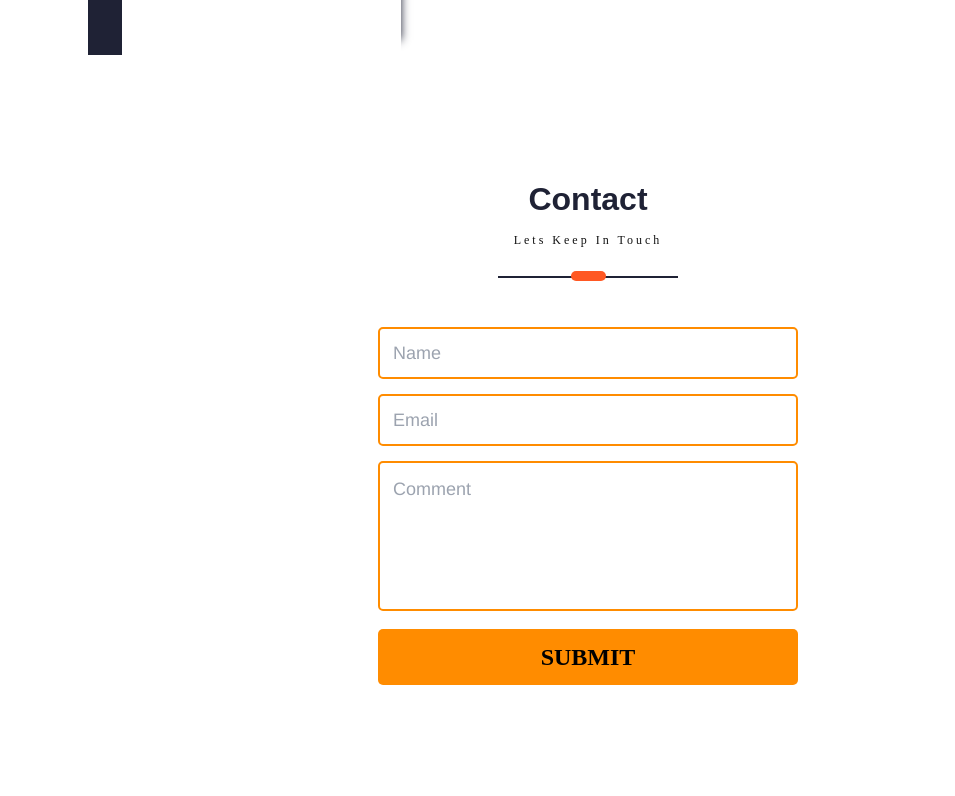
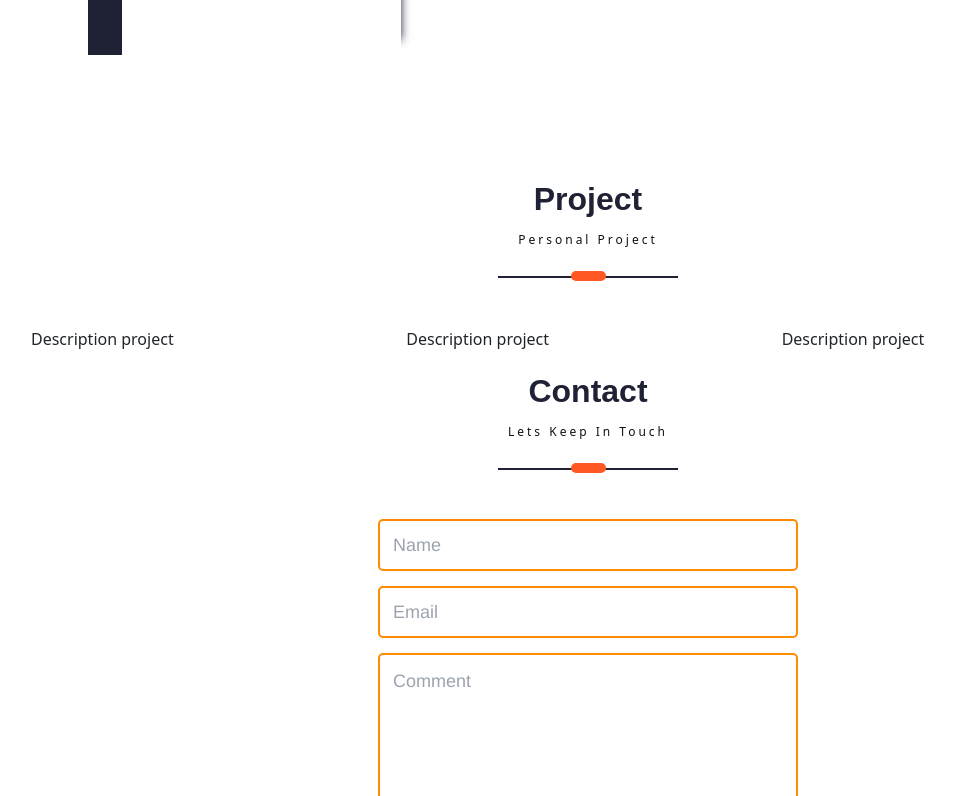
Before and after one commit to begasic2001/Portfolio, a Next.js app: page / in a window 1280 px wide. Shown: the part 2000-2796 px from the top of the page, without its empty margins (52-1007 px from the left). Before the commit the page ends 2735 px from the top, so only its background shows below. Built offline with nearby package versions, Linux system fonts and the light colour scheme.

Commit message:
Set Up Owl Carousel

```diff
--- /dev/null
+++ b/app/components/Projects/Project.tsx
@@ -0,0 +1,65 @@
+"use client";
+import ScreenHeading from "@/app/utils/ScreenHeading/ScreenHeading";
+import React from "react";
+import "owl.carousel/dist/assets/owl.carousel.css";
+import "owl.carousel/dist/assets/owl.theme.default.css";
+import dynamic from "next/dynamic";
+
+const OwlCarousel = dynamic(() => import("react-owl-carousel"), {
+  ssr: false,
+});
+
+import "bootstrap/dist/css/bootstrap.min.css";
+import { Container, Row, Col } from "react-bootstrap";
+import Image from "next/image";
+
+const options = {
+  loop: true,
+  margin: 10,
+  items: 1,
+  autoplay: true,
+
+  // loop: true,
+  // margin: 0,
+  nav: true,
+  animateIn: "bounceInRight",
+  animateOut: "bounceOutRight",
+  dots: true,
+  // autoplay: true,
+  smartSpeed: 1000,
+  responsive: {
+    0: {
+      items: 1,
+    },
+    768: {
+      items: 1,
+    },
+    1000: {
+      items: 3,
+    },
+  },
+};
+
+const Project = () => {
+  return (
+    <div>
+      <ScreenHeading title="Project" subHeading="Personal Project" />
+      <Container>
+        <Row>
+          <OwlCarousel className="owl-carousel owl-theme" id="" {...options}>
+            <Col lg={12}>
+              <div className="testi-item">
+                <div className="testi-comment">
+                  {/* <Image src={} width={100} height={100} /> */}
+                  <p>Description project</p>
+                </div>
+              </div>
+            </Col>
+          </OwlCarousel>
+        </Row>
+      </Container>
+    </div>
+  );
+};
+
+export default Project;
--- a/app/page.tsx
+++ b/app/page.tsx
@@ -3,6 +3,7 @@ import About from "./components/About/About";
 import Resume from "./components/Resume/Resume";
 import HeroSection from "./components/Home/HeroSection";
 import Contact from "./components/ContactMe/Contact";
+import Project from "./components/Projects/Project";
 
 export default function Home() {
   return (
@@ -10,6 +11,7 @@ export default function Home() {
       <HeroSection />
       <About />
       <Resume />
+      <Project />
       <Contact />
     </>
   );
--- a/next.config.mjs
+++ b/next.config.mjs
@@ -1,4 +1,15 @@
 /** @type {import('next').NextConfig} */
-const nextConfig = {};
+const nextConfig = {
+  webpack: (config, { buildId, dev, isServer, defaultLoaders, webpack }) => {
+    config.plugins.push(
+      new webpack.ProvidePlugin({
+        $: "jquery",
+        jQuery: "jquery",
+        "window.jQuery": "jquery",
+      }),
+    );
+    return config;
+  },
+};
 
 export default nextConfig;
--- a/package.json
+++ b/package.json
@@ -14,9 +14,13 @@
     "@fortawesome/free-regular-svg-icons": "^6.5.1",
     "@fortawesome/free-solid-svg-icons": "^6.5.1",
     "@fortawesome/react-fontawesome": "^0.2.0",
+    "bootstrap": "^5.3.3",
+    "jquery": "^3.7.1",
     "next": "14.1.0",
     "react": "^18",
+    "react-bootstrap": "^2.10.2",
     "react-dom": "^18",
+    "react-owl-carousel": "^2.3.3",
     "react-typical": "^0.1.3",
     "rxjs": "^7.8.1",
     "sass": "^1.70.0"
```
Also changed, not shown: 1 other file (tests, documents, lock files or other folders).
